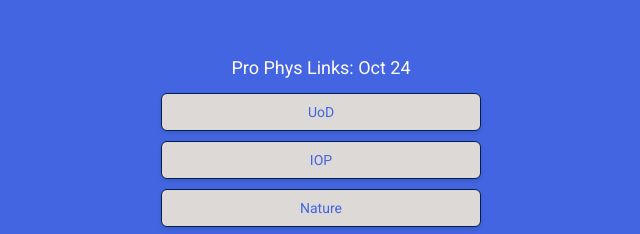
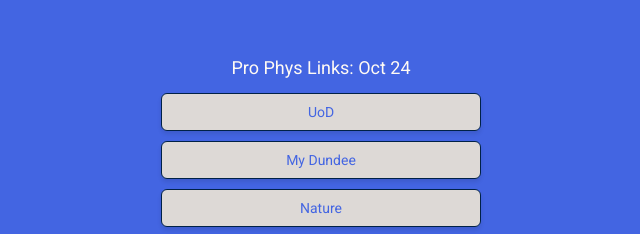
Before and after one commit to JackDonald123/UniPhysics, a plain HTML site: page index.html in a window 1280 px wide. Shown: the part 224-458 px from the top of the page, 319-959 px from the left. Drawn offline with Linux system fonts and the light colour scheme.

Commit message:
Update index.html

```diff
--- a/index.html
+++ b/index.html
@@ -19,7 +19,7 @@
     <p></p>
     <div class="link-container">
       <a href="https://www.dundee.ac.uk/" class="link">UoD</a>
-      <a href="https://www.iop.org/" class="link">IOP</a>
+      <a href="https://my.dundee.ac.uk/ultra/institution-page" class="link">My Dundee</a>
       <a href="https://www.nature.com/" class="link">Nature</a>
       <a href="https://gilbertson2209.github.io/thal-val/" class="link">Restless Bandit Task: Demo</a>
     </div>
```
